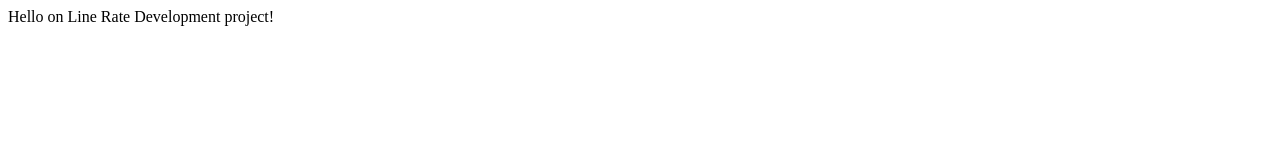
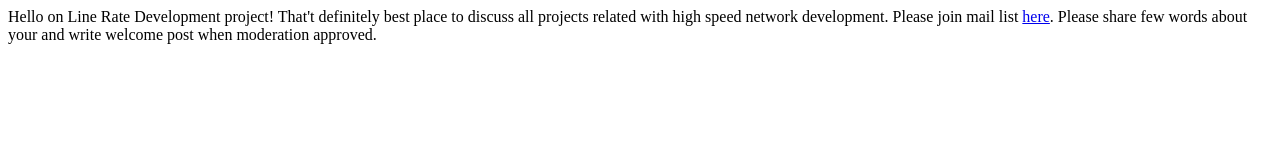
Before and after one commit to Line-Rate-Development/line-rate-development.github.io, a plain HTML site: page index.html in a window 1280 px wide. Drawn offline with Linux system fonts and the light colour scheme.

Commit message:
Add maillist address

```diff
--- a/index.html
+++ b/index.html
@@ -1 +1,3 @@
 Hello on Line Rate Development project!
+
+That't definitely best place to discuss all projects related with high speed network development. Please join mail list <a href="https://groups.google.com/d/forum/lineratedev">here</a>. Please share few words about your and write welcome post when moderation approved.
```
